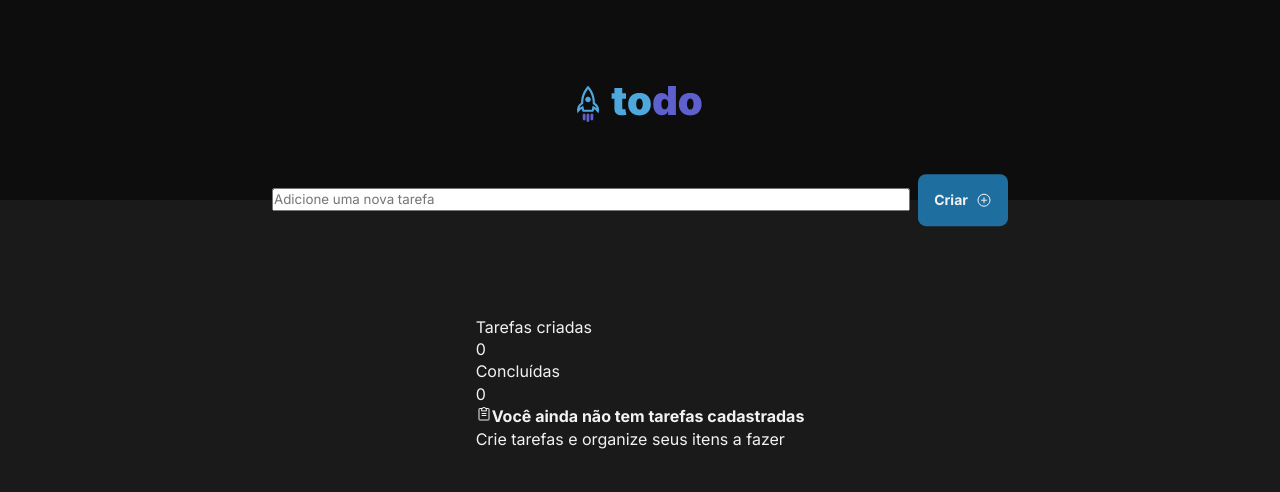
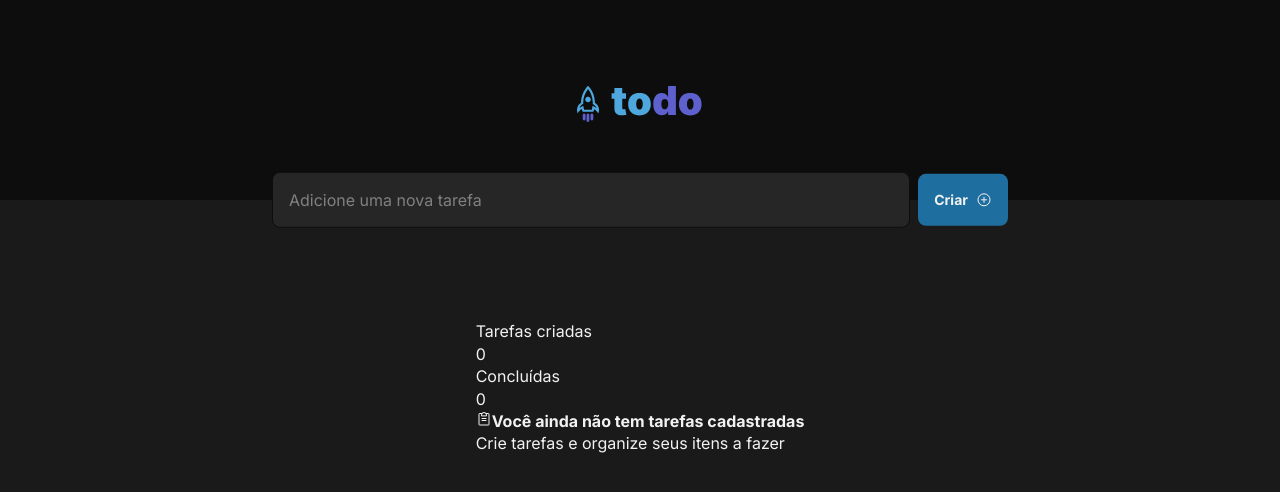
Before and after one commit to dsg1407/desafio01-conceitos-react, a React (Vite) app: page / in a window 1280 px wide. Shown: the top 492 px of the page. Built offline with nearby package versions, Linux system fonts and the light colour scheme.

Commit message:
Styled input element - TaskForm component

```diff
--- a/src/components/TaskForm.module.css
+++ b/src/components/TaskForm.module.css
@@ -10,6 +10,21 @@
 
 .form input {
   width: 100%;
+  padding: 1rem;
+
+  background: var(--gray-500);
+  border: 1px solid var(--gray-700);
+  border-radius: 8px;
+
+  font-size: 1rem;
+}
+
+.form input::placeholder {
+  color: var(--gray-300);
+}
+
+.form input:focus {
+  border-color: var(--purple-dark);
 }
 
 .form button {
```
